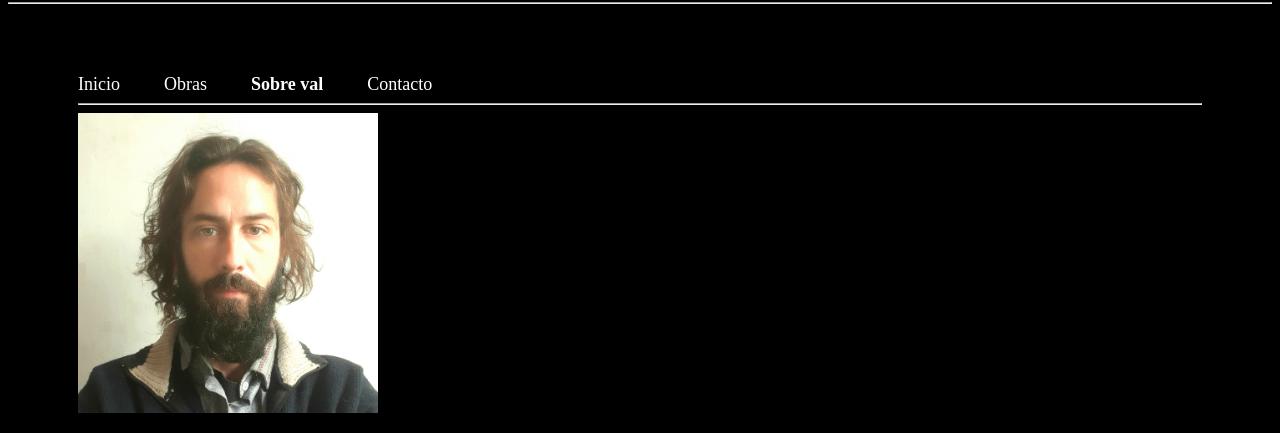
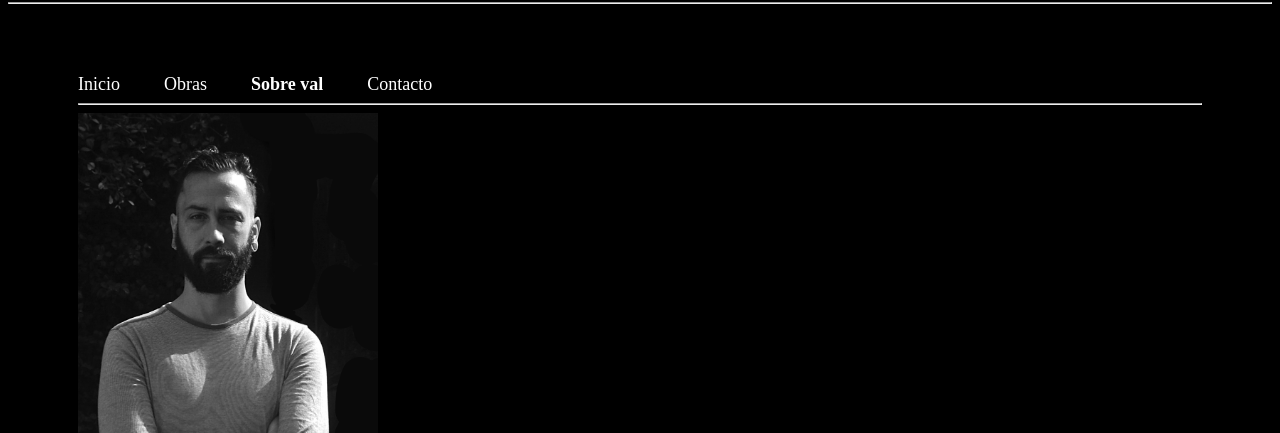
Before and after one commit to valgigena/valgigena.github.io, a plain HTML site: page b&s.html in a window 1280 px wide. Shown: the part 67-500 px from the top of the page. Drawn offline with Linux system fonts and the light colour scheme.

Commit message:
actualizacion foto

```diff
--- a/b&s.html
+++ b/b&s.html
@@ -22,7 +22,7 @@
             <a href="contacto.html" class="menu-link">Contacto</a>
 
             <hr>
-            <img src="perfil.png" width="300">
+            <img src="perfil.jpg" width="300">
             <h1 style="color: white;">arte con el ruido y lo electrónico Improvisar el juego.</h1>
             <hr>
             <h2 style="color: white;">Bio</h2>
```
Also changed, not shown: perfil.jpg (added).
